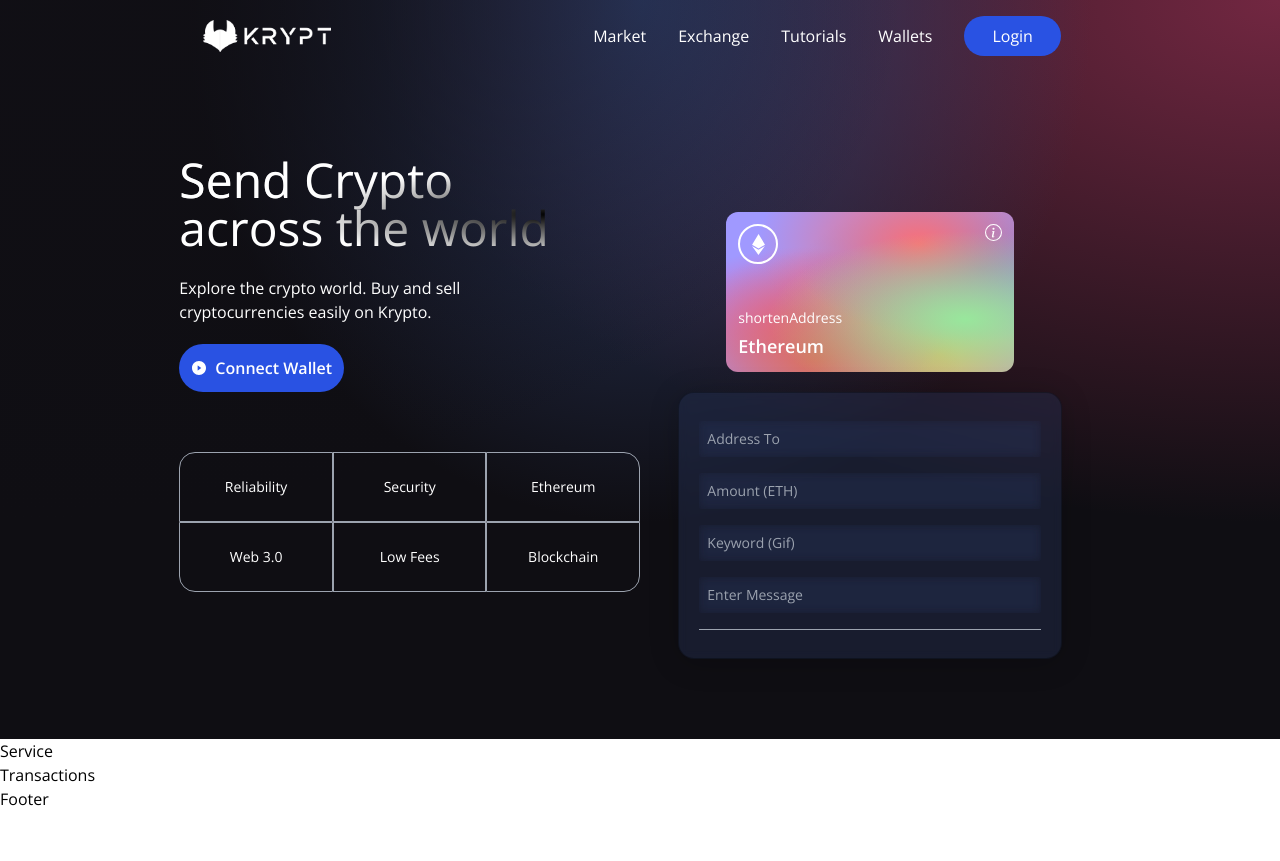
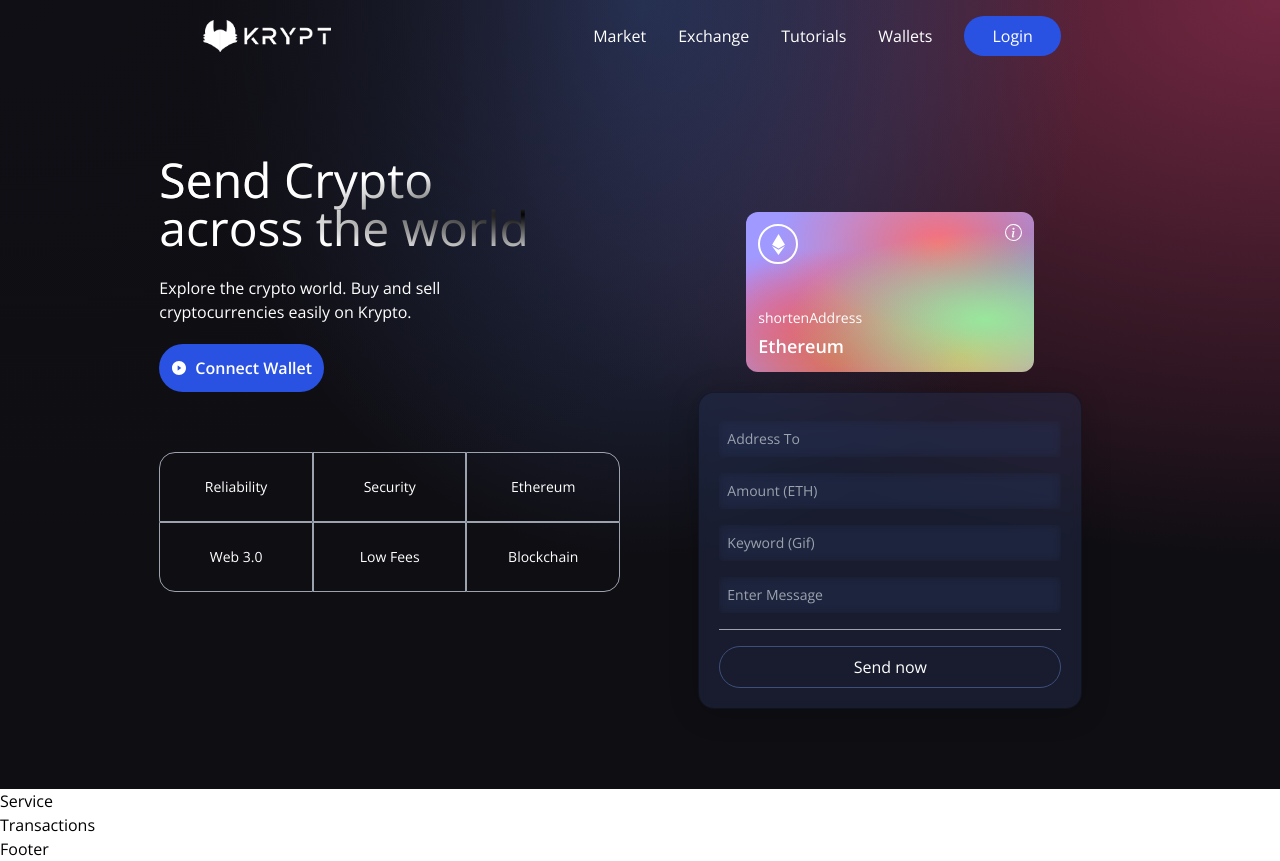
Before and after one commit to alex-candido/krypt-web-3.0-blockchain-application, a React app: page / in a window 1280 px wide. Before the commit the page ends 811 px from the top, so only its background shows below. Built offline with nearby package versions, Linux system fonts and the light colour scheme; the HTML template or start-up script is replaced by a standard one.

Commit message:
ajustes em Welcome e adicionado Loader

```diff
--- a/src/components/Loader.tsx
+++ /dev/null
@@ -1,9 +0,0 @@
-import React from "react";
-
-const Loader: React.FC  = () => {
-  return (
-    <div>Loader</div>
-  )
-}
-
-export default Loader
--- /dev/null
+++ b/src/components/Welcome/Loader.tsx
@@ -0,0 +1,7 @@
+const Loader = () => (
+  <div className="flex justify-center items-center py-3">
+    <div className="animate-spin rounded-full h-32 w-32 border-b-2 border-red-700" />
+  </div>
+);
+
+export default Loader;
--- a/src/components/Welcome/index.tsx
+++ b/src/components/Welcome/index.tsx
@@ -7,10 +7,17 @@
 import GridItem from "./GridItem";
 import Input from "./Input";
 import { inputList } from "./InputList";
+import Loader from "./Loader";
 
 const companyCommonStyles = "min-h-[70px] sm:px-0 px-2 sm:min-w-[120px] flex justify-center items-center border-[0.5px] border-gray-400 text-sm font-light text-white";
 
 const Welcome: React.FC  = () => {
+  const [isLoading, setisLoading] = React.useState(false);
+
+  function handleSubmit() {
+
+  }
+
   function handleChange() {
 
   }
@@ -22,7 +29,8 @@
   return (
     <div className="flex w-full justify-center items-center">
       <div className="flex mf:flex-row items-start justify-between md:p-20 py-12 px-4">
-        <div className="flex flex-1 justify-start items-start flex-col mf:mr-10">
+
+        <div className="flex flex-1 justify-start items-start flex-col md:mr-10">
           <h1 className="text-3xl sm:text-5xl text-white text-gradient py-1">
             Send Crypto <br /> across the world
           </h1>
@@ -52,6 +60,7 @@
         </div>
 
         <div className="flex flex-col flex-1 items-center justify-start w-full mf:mt-0 mt-10">
+
           <div className="p-3 flex justify-end items-start flex-col rounded-xl h-40 sm:w-72 w-full my-5 eth-card .white-glassmorphism ">
             <div className="flex justify-between flex-col w-full h-full">
               <div className="flex justify-between items-start">
@@ -79,7 +88,21 @@
               handleChange={handleChange}
               />
             ))}
+
             <div className="h-[1px] w-full bg-gray-400 my-2" />
+
+            {isLoading
+              ? <Loader />
+              : (
+                <button
+                  type="button"
+                  onClick={handleSubmit}
+                  className="text-white w-full mt-2 border-[1px] p-2 border-[#3d4f7c] hover:bg-[#3d4f7c] rounded-full cursor-pointer"
+                >
+                  Send now
+                </button>
+              )}
+
           </div>
 
         </div>
--- a/src/components/index.tsx
+++ b/src/components/index.tsx
@@ -1,5 +1,4 @@
 export { default as Footer } from "./Footer";
-export { default as Loader } from "./Loader";
 export { default as Navbar } from "./Navbar";
 export { default as Services } from "./Services";
 export { default as Transactions } from "./Transactions";
```
